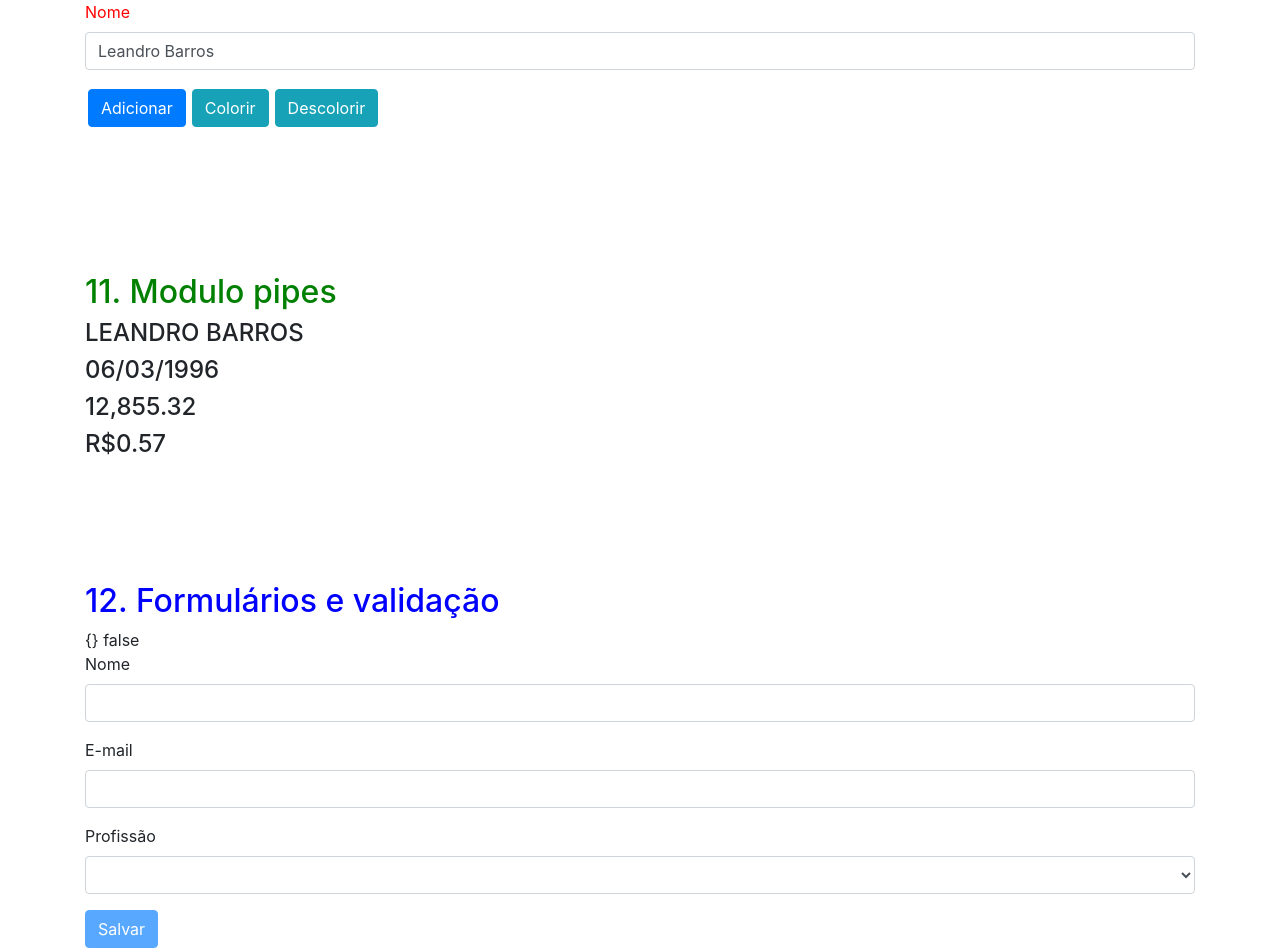
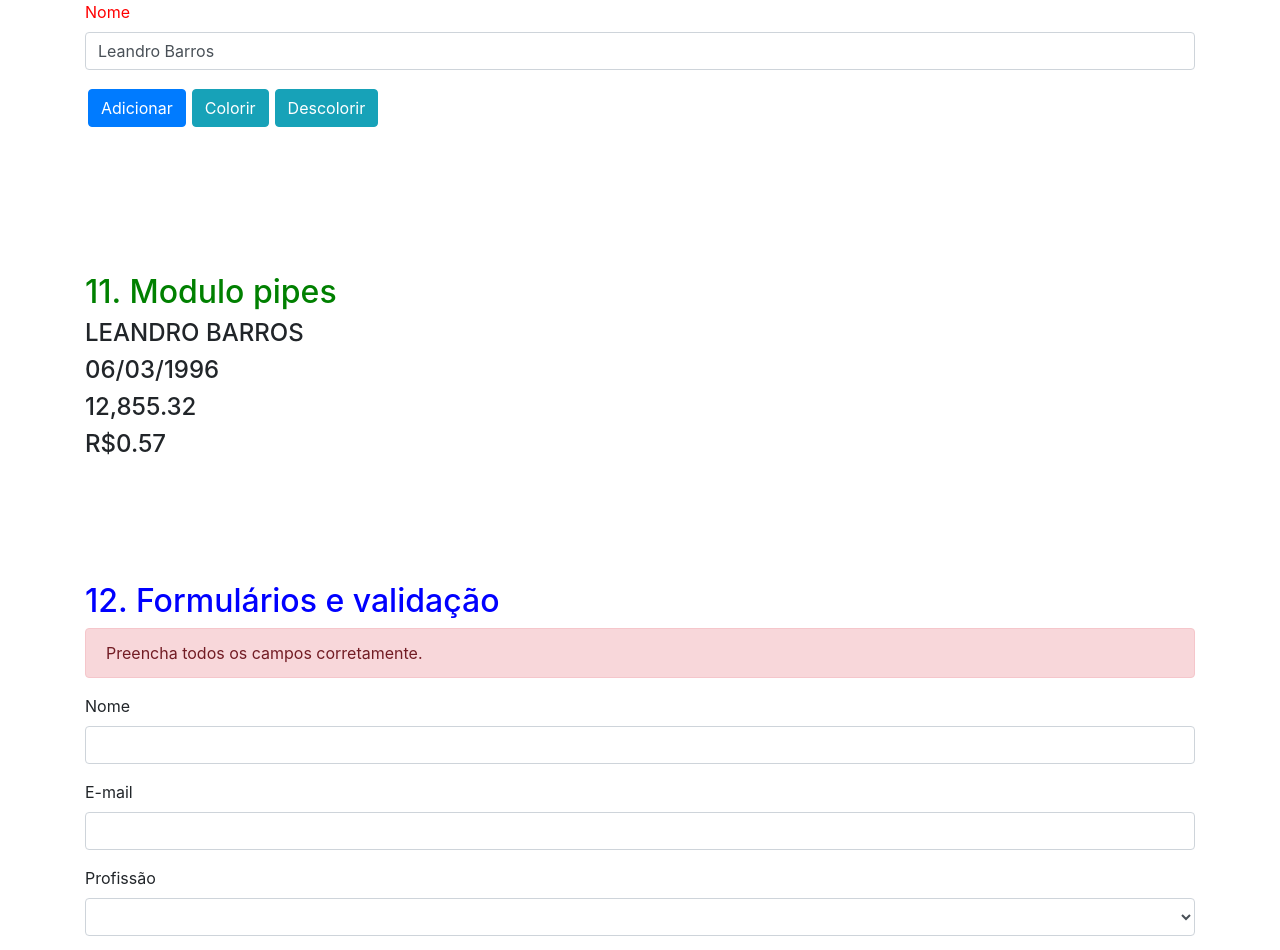
Before and after one commit to leandro-barros/primeiros-passos-angular, an Angular app: page / in a window 1280 px wide. Shown: the top 950 px of the page. Built offline with nearby package versions, Linux system fonts and the light colour scheme.

Commit message:
12.8. Exibindo erro de validação do formulário.

```diff
--- a/src/app/formularios-validacao/formularios-validacao.component.html
+++ b/src/app/formularios-validacao/formularios-validacao.component.html
@@ -1,9 +1,14 @@
 <div class="container">
 
-  {{ cliente | json }}
-  {{ usuarioForm.valid }}
+  <!-- {{ usuarioForm.valid }}
+  <br>
+  {{ usuarioForm.invalid }} -->
 
-  <form  #usuarioForm="ngForm" (ngSubmit)="salvar(usuarioForm)">
+  <div *ngIf="usuarioForm.invalid" class="alert alert-danger">
+      Preencha todos os campos corretamente.
+  </div>
+
+  <form autocomplete="off" #usuarioForm="ngForm" (ngSubmit)="salvar(usuarioForm)">
 
     <div class="form-group">
       <label class="form-control-label">Nome</label>
--- a/src/app/formularios-validacao/formularios-validacao.component.ts
+++ b/src/app/formularios-validacao/formularios-validacao.component.ts
@@ -17,7 +17,6 @@
 
   cliente = new Cliente();
   profissoes = ['Programador', 'Empresário', 'Outra'];
-  profissao = 'Outra';
 
   salvar(form: NgForm) {
     // this.cliente.nome = form.value.nome;
```
